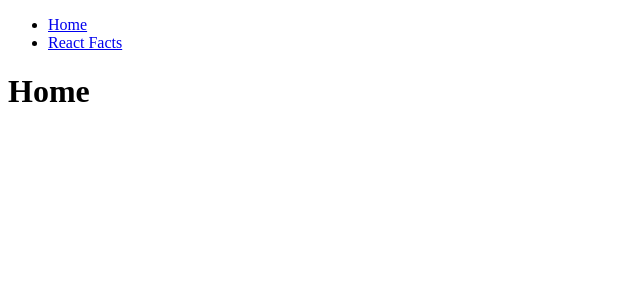
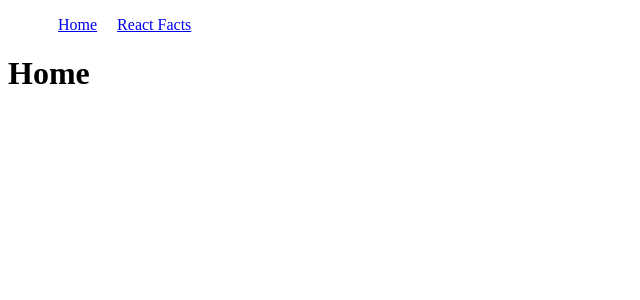
Before and after one commit to surya-441/first-react, a React (Vite) app: page / in a window 1280 px wide. Shown: the top 300 px of the page, without its empty margins (0-640 px from the left). Built offline with nearby package versions, Linux system fonts and the light colour scheme.

Commit message:
styled Nav

```diff
--- /dev/null
+++ b/src/Nav.css
@@ -0,0 +1,8 @@
+ul {
+    list-style-type: none;
+}
+
+ul li {
+    display: inline-block;
+    margin: 0 10px;
+}
--- a/src/Nav.jsx
+++ b/src/Nav.jsx
@@ -1,4 +1,5 @@
 import { Link } from "react-router-dom";
+import './Nav.css';
 
 function Nav() {
     return (
```
